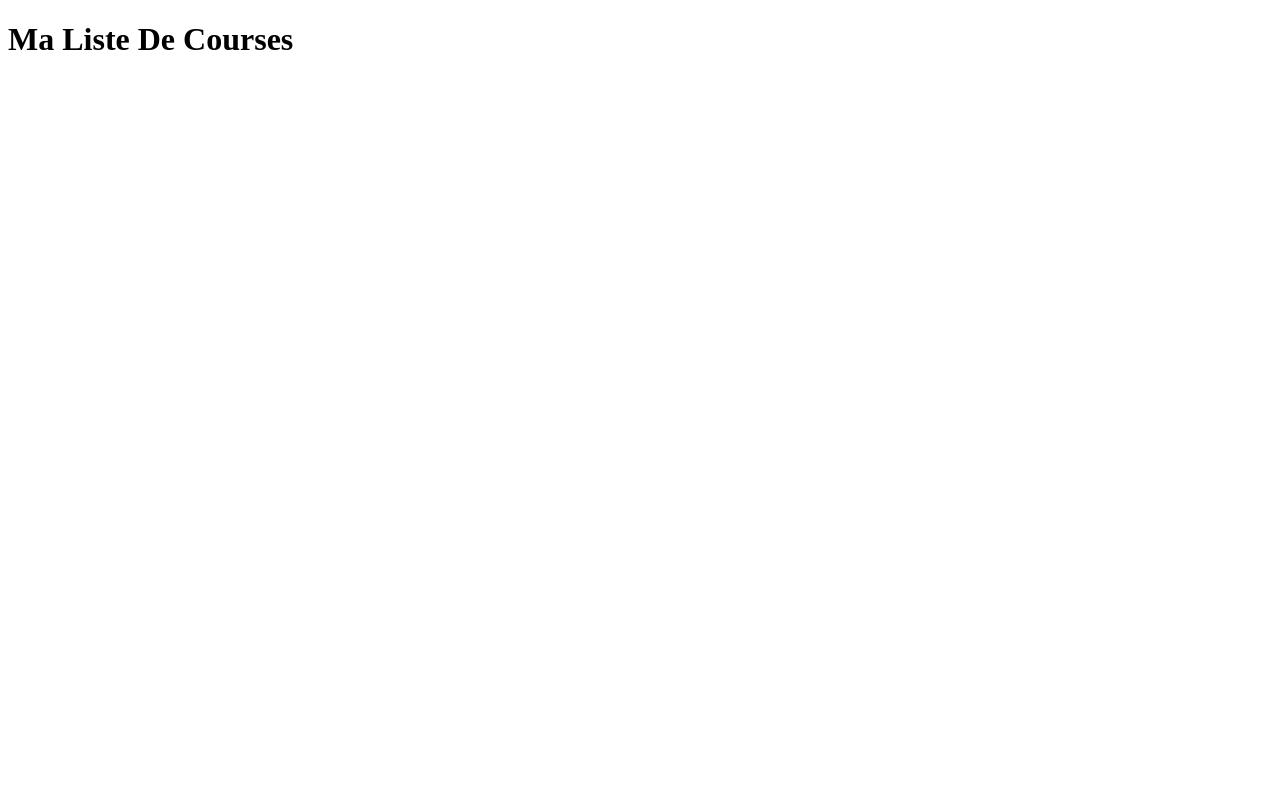
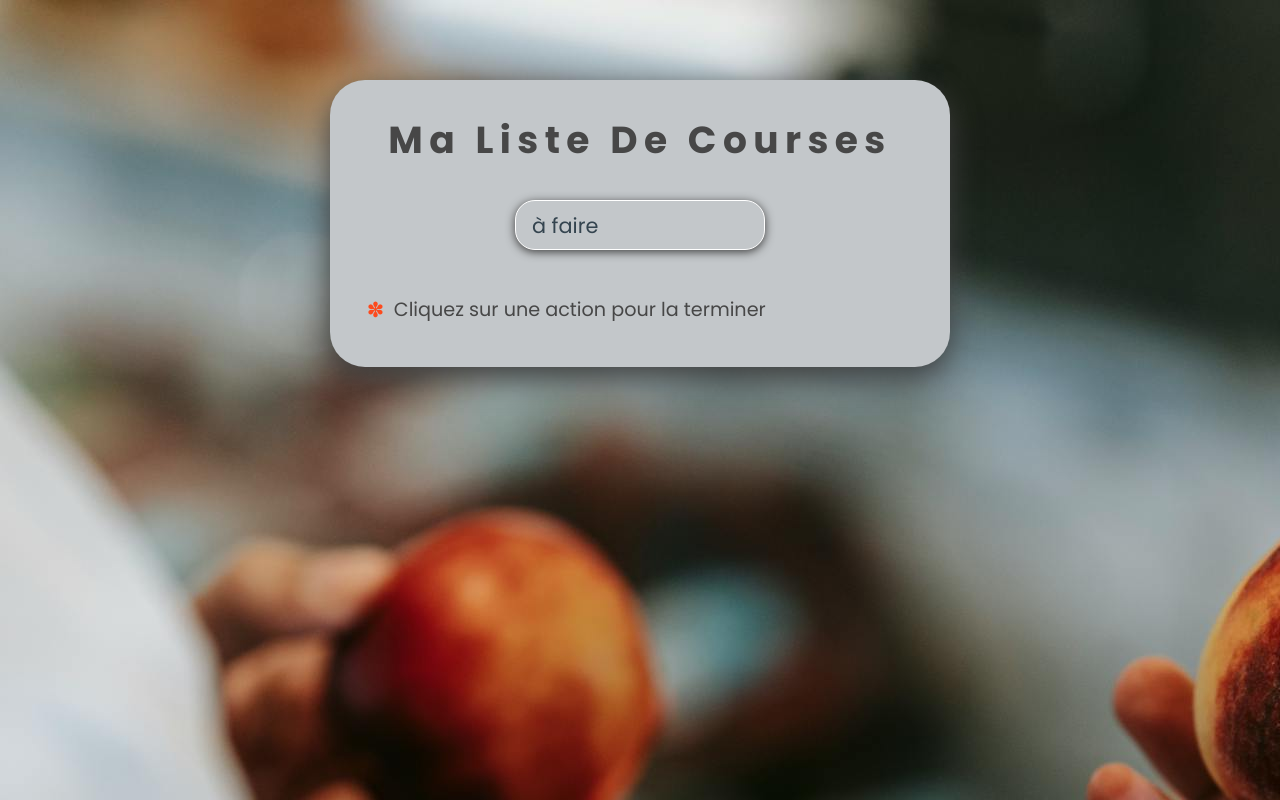
Before and after one commit to Claire29200/Projet_liste_de_course_js, a plain HTML site: page index.html in a window 1280 px wide. Drawn offline with Linux system fonts and the light colour scheme.

Commit message:
application to do list terminée

```diff
--- a/assets/css/app.css
+++ b/assets/css/app.css
@@ -17,24 +17,101 @@
    --font1: "Poppins",  sans-serif;
    /* les polices de caractères */
    --font2: "OpenSans",  sans-serif;
-   --background-image: url('.img/background.jpg');
+   --background-image: url('./../../img/background.jpg');
 }
+* {
+    margin: 0;
+    padding: 0;
+    box-sizing: border-box;
+    outline: none;
+    border: none;
+    font-family: "Poppins", "OpenSans", sans-serif;
+    color: #474747;
+  }
 
-/* Remise à zéro des marges et des paddings sur tous les éléments */
-*{
-    box-sizing: border-box;
-}
-/* Styles pour le corps du document*/
+  body {
+    padding: 5rem 0;
+    background-image: url('./../../img/background.jpg');
+    min-height: 100vh;
+  }
+  .container {
+    width: 620px;
+    margin: 0 auto;
+    text-align: center;
+    background: var(--background-color);
+    padding: 2rem 1rem;
+    border-radius: 35px;
+    box-shadow: 0px 10px 30px 0px #3f3f3f;
+  }
+  h1 {
 
-body{
-background-color: #fff;
-display: flex;
-flex-direction: column;
-align-items: center;
-justify-content: flex-start;
-height: 100vh;
-margin: 0;
-font-family: var(--font1);
+    letter-spacing: 0.4rem;
+    font-size: 2.35rem;
 
+  }
+  form {
+    margin: 2rem 0;
+  }
+  form input {
+    width: 250px;
+    height: 50px;
+    border-radius: 20px;
+    padding: 0 1rem;
+    border: 1px solid white ;
+    font-size: 1.3rem;
+    background: var(--background-color);
+    color: var(--text-color);
+    box-shadow: 0px 2px 10px 0px #3f3f3f;
+    transition: 0.7s;
+  }
+  form input::placeholder {
+    color: var(--text-color);
+  }
+  form input:focus {
+    border: 3px solid var(--border-color);
+  }
+  ul {
+    text-align: left;
+  }
+  ul li {
+    list-style: none;
+    padding: 0.7rem;
+    position: relative;
+    font-size: 1.2rem;
+    cursor: pointer;
+  }
+  ul li:before {
+    content: "✽";
+    padding: 0.6rem;
+    font-size: 1.3rem;
+    color: #fd4a1d;
+  }
+  ul li:after {
+    opacity: 0;
+  }
+  ul li:hover:after {
+    content: " (terminé)";
+    opacity: 0;
+    font-size: 1.1rem;
+    color: #fd4a1d;
+    font-style: italic;
+    animation: pseudoClassAnim 1s forwards;
+  }
+  li.checked:before {
+    content: "✔";
+    padding: 10px 10px;
+    font-size: 1.1rem;
+    color: #fd4a1d;
+  }
+  li.checked:hover:after {
+    content: " (supprimer)";
+    font-size: 1.1rem;
+    color: #fd4a1d;
+    opacity: 0;
+  }
 
-}
+  @keyframes pseudoClassAnim {
+    to {
+      opacity: 1;
+    }
+  }
--- /dev/null
+++ b/assets/css/settings.json
@@ -0,0 +1,3 @@
+{
+    "liveServer.settings.port": 5501
+  }
--- a/assets/js/app.js
+++ b/assets/js/app.js
@@ -0,0 +1,35 @@
+const form = document.querySelector("form");
+
+// Storage part
+function storeList() {
+  window.localStorage.todoList = list.innerHTML;
+}
+
+function getTodos() {
+  if (window.localStorage.todoList) {
+    list.innerHTML = window.localStorage.todoList;
+  } else {
+    list.innerHTML = `<li>Cliquez sur une action pour la terminer</li>`;
+  }
+}
+
+window.addEventListener("load", getTodos);
+
+// Add element
+form.addEventListener("submit", (e) => {
+  e.preventDefault();
+
+  list.innerHTML += `<li>${item.value}</li>`;
+  item.value = "";
+  storeList();
+});
+
+// Remove element
+list.addEventListener("click", (e) => {
+  if (e.target.classList.contains("checked")) {
+    e.target.remove();
+  } else {
+    e.target.classList.add("checked");
+  }
+  storeList();
+});
--- a/index.html
+++ b/index.html
@@ -4,15 +4,22 @@
     <meta charset="UTF-8">
     <meta name="viewport" content="width=device-width, initial-scale=1.0">
     <title>Création d'une liste de courses avec localstorage</title>
-    <link rel="stylesheet" href="assets/js/app.js">
     <link rel="stylesheet" href="assets/fontawesome/css/all.min.css">
     <link rel="shortcut icon" href="./favicon.png" type="image/x-icon">
+    <link rel="stylesheet" href="./assets/css/app.css">
 </head>
 <body>
+    <div class="container">
     <h1>Ma Liste De Courses</h1>
+
+    <form action="">
+        <input type="text" id="item" placeholder="à faire" autocomplete="off" minlength="2">
+    </form>
+    <ul id="list"></ul>
 
 
 
+</div>
 
 
     <script src="./assets/js/app.js"></script>
```
